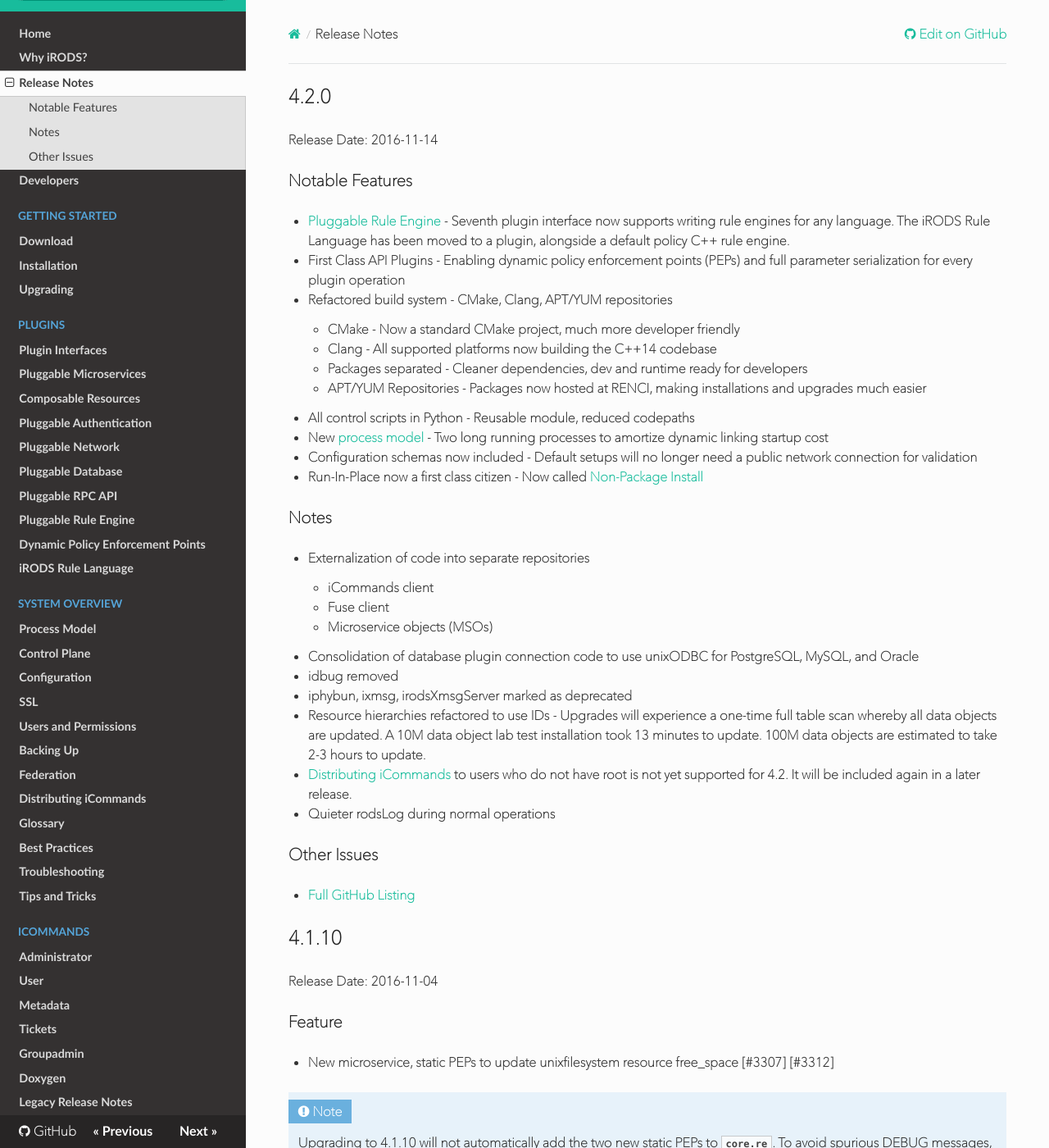
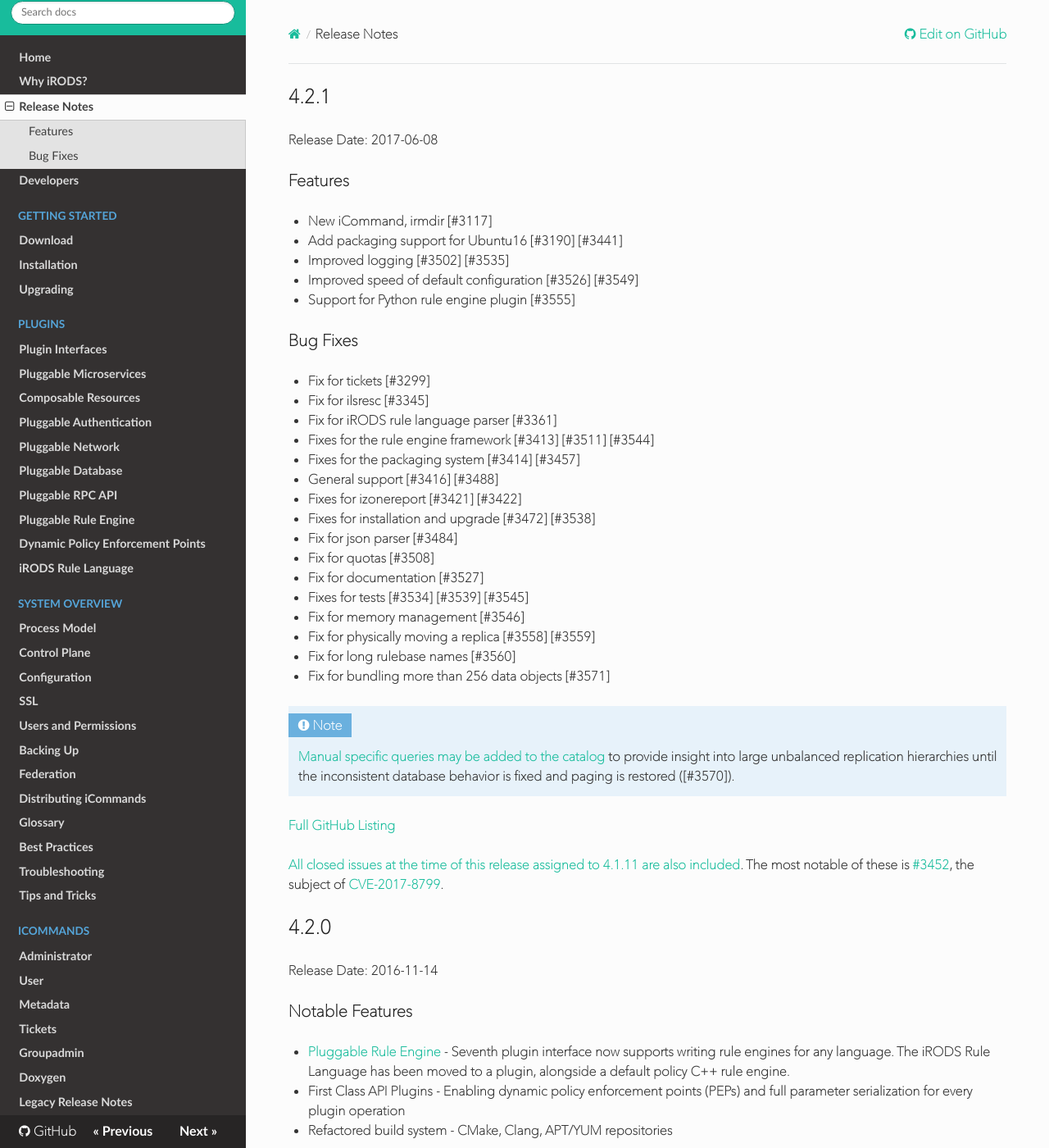
Before and after one commit to irods/irods_docs, an MkDocs documentation site: the page built from docs/release_notes.md, in a window 1280 px wide and 1400 px high. Shown: the whole window at 82% size. Built offline with MkDocs 1.6.1, drawn with Linux system fonts in a browser that asks for light colours; nearby versions of some CDN libraries; old or Windows-style settings are respelled for this version of MkDocs.

Commit message:
[irods/irods#3460] 4.2.1 release notes

```diff
--- a/docs/release_notes.md
+++ b/docs/release_notes.md
@@ -1,3 +1,60 @@
+## 4.2.1
+
+Release Date: 2017-06-08
+
+### Features
+
+ - New iCommand, irmdir [#3117]
+
+ - Add packaging support for Ubuntu16 [#3190] [#3441]
+
+ - Improved logging [#3502] [#3535]
+
+ - Improved speed of default configuration [#3526] [#3549]
+
+ - Support for Python rule engine plugin [#3555]
+
+### Bug Fixes
+
+ - Fix for tickets [#3299]
+
+ - Fix for ilsresc [#3345]
+
+ - Fix for iRODS rule language parser [#3361]
+
+ - Fixes for the rule engine framework [#3413] [#3511] [#3544]
+
+ - Fixes for the packaging system [#3414] [#3457]
+
+ - General support [#3416] [#3488]
+
+ - Fixes for izonereport [#3421] [#3422]
+
+ - Fixes for installation and upgrade [#3472] [#3538]
+
+ - Fix for json parser [#3484]
+
+ - Fix for quotas [#3508]
+
+ - Fix for documentation [#3527]
+
+ - Fixes for tests [#3534] [#3539] [#3545]
+
+ - Fix for memory management [#3546]
+
+ - Fix for physically moving a replica [#3558] [#3559]
+
+ - Fix for long rulebase names [#3560]
+
+ - Fix for bundling more than 256 data objects [#3571]
+
+!!! Note
+    [Manual specific queries may be added to the catalog](plugins/composable_resources.md#replication) to provide insight into large unbalanced replication hierarchies until the inconsistent database behavior is fixed and paging is restored ([#3570]).
+
+ [Full GitHub Listing](https://github.com/irods/irods/issues?q=milestone%3A4.2.1)
+
+ [All closed issues at the time of this release assigned to 4.1.11 are also included](https://github.com/irods/irods/issues?utf8=%E2%9C%93&q=milestone%3A4.1.11%20closed%3A%3C2017-06-08).  The most notable of these is [#3452](https://github.com/irods/irods/issues/3452), the subject of [CVE-2017-8799](http://cve.mitre.org/cgi-bin/cvename.cgi?name=CVE-2017-8799).
+
 ## 4.2.0
 
 Release Date: 2016-11-14
```
